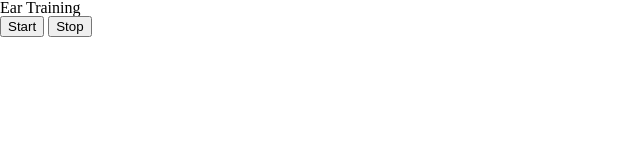
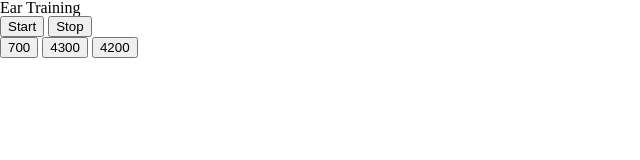
Before and after one commit to dimitrimarion/ear-training, a website: page index.html in a window 1280 px wide. Shown: the whole page, without its empty margins (0-640 px from the left). Drawn offline with Linux system fonts and the light colour scheme.

Commit message:
add button to choose freq

```diff
--- a/index.html
+++ b/index.html
@@ -14,6 +14,12 @@
     <button class="start">Start</button>
     <button class="stop">Stop</button>
 
+    <section class="guesses">
+        <button class="guess"></button>
+        <button class="guess"></button>
+        <button class="guess"></button>
+    </section>
+
     <script src="main.js"></script>
 </body>
 </html>
--- a/main.js
+++ b/main.js
@@ -2,18 +2,29 @@
 
 const MAX_FREQ = 5000;
 const STEP = 100;
+const NB_GUESS = 3;
+
+function random(bound) {
+    return Math.floor(Math.random()*bound);
+}
 
 // Sequence of frequencies from 100Hz to 5000Hz: [100, 200, ... , 4900, 5000]
 const freqRange = Array.from(Array(MAX_FREQ/STEP +1).keys()).map(x => x*STEP).slice(1);
+console.log(freqRange);
+
+// Create an array with 3 freq choosen randomly
+const freqToGuess = Array.from({length: NB_GUESS}, x => freqRange[random(freqRange.length)]);
+console.log(freqToGuess);
+
+// Get the freq to guess
+const freqValue = freqToGuess[random(freqToGuess.length)];
+console.log(freqValue);
 
 // create web audio api context
 const audioCtx = new AudioContext();
 
 // create Oscillator node
 const oscillator = audioCtx.createOscillator();
-
-const freqValue = freqRange[Math.floor(Math.random()*freqRange.length)];
-console.log(freqValue);
 
 oscillator.type = 'sine';
 oscillator.frequency.setValueAtTime(freqValue, audioCtx.currentTime); // value in hertz
@@ -30,3 +41,9 @@ const buttonStop = document.querySelector('.stop');
 buttonStop.addEventListener('click', function() {
     oscillator.disconnect(audioCtx.destination);
 }, false);
+
+const guessButtons = document.querySelectorAll(".guess");
+
+for (let button of guessButtons.entries()) {
+    button[1].textContent = freqToGuess[button[0]];
+}
```
